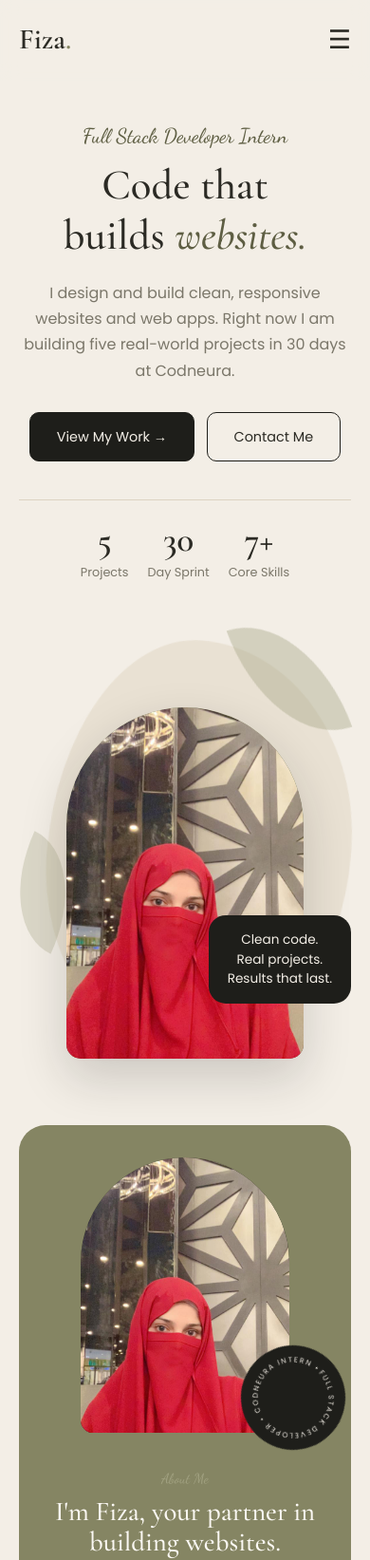
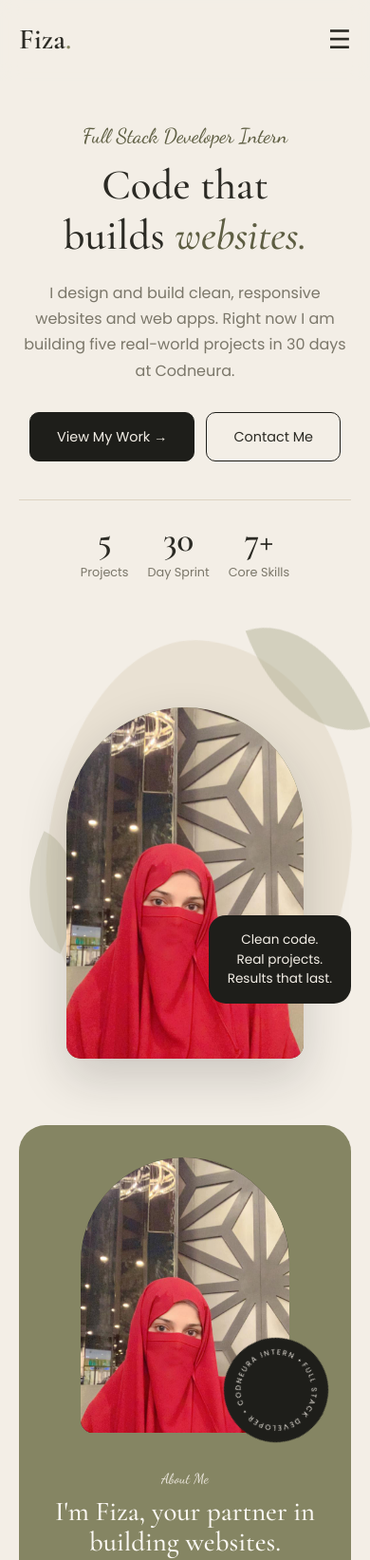
Before and after one commit to Fiza-insights/Business-Website, a plain HTML site: page personal-portfolio/index.html in a window 390 px wide. Shown: the top 1643 px of the page at 95% size. Drawn offline with nearby package versions, Linux system fonts and the light colour scheme.

Commit message:
Mobile fixes for both websites

```diff
--- a/personal-portfolio/script.js
+++ b/personal-portfolio/script.js
@@ -183,3 +183,6 @@ navBox.querySelectorAll("a").forEach(function (a) {
     navBox.classList.remove("open");
   });
 });
+[...document.querySelectorAll("*")].filter(function (e) {
+  return e.getBoundingClientRect().right > document.documentElement.clientWidth + 1;
+}).map(function (e) { return e.tagName + "." + e.className; });
--- a/personal-portfolio/style.css
+++ b/personal-portfolio/style.css
@@ -384,3 +384,31 @@ ul { list-style: none; }
   object-fit: cover;
   border-radius: inherit;
 }
+/* FIX: horizontal slider aur mobile */
+html, body {
+  overflow-x: hidden;
+  max-width: 100%;
+}
+body { position: relative; }
+
+.hero-text, .hero-visual, .about > *, .service-card,
+.work-tile, .step, .faq-item, .cta-box {
+  min-width: 0;
+}
+
+.hero-buttons { display: flex; flex-wrap: wrap; gap: 4px; }
+.stats { flex-wrap: wrap; }
+
+/* Olive par "About Me" aur "Let's Connect" saaf nazar aayen */
+.script.light { color: var(--cream); opacity: 0.9; }
+
+@media (max-width: 900px) {
+  .hero, .about, .cards-3, .work-grid, .footer-grid {
+    grid-template-columns: minmax(0, 1fr);
+  }
+  .hero-buttons { justify-content: center; }
+  .badge { right: 0; bottom: -10px; }
+  .leaf-1 { right: 0; }
+  .leaf-2 { left: 0; }
+  .section { padding-left: 16px; padding-right: 16px; }
+}
```
